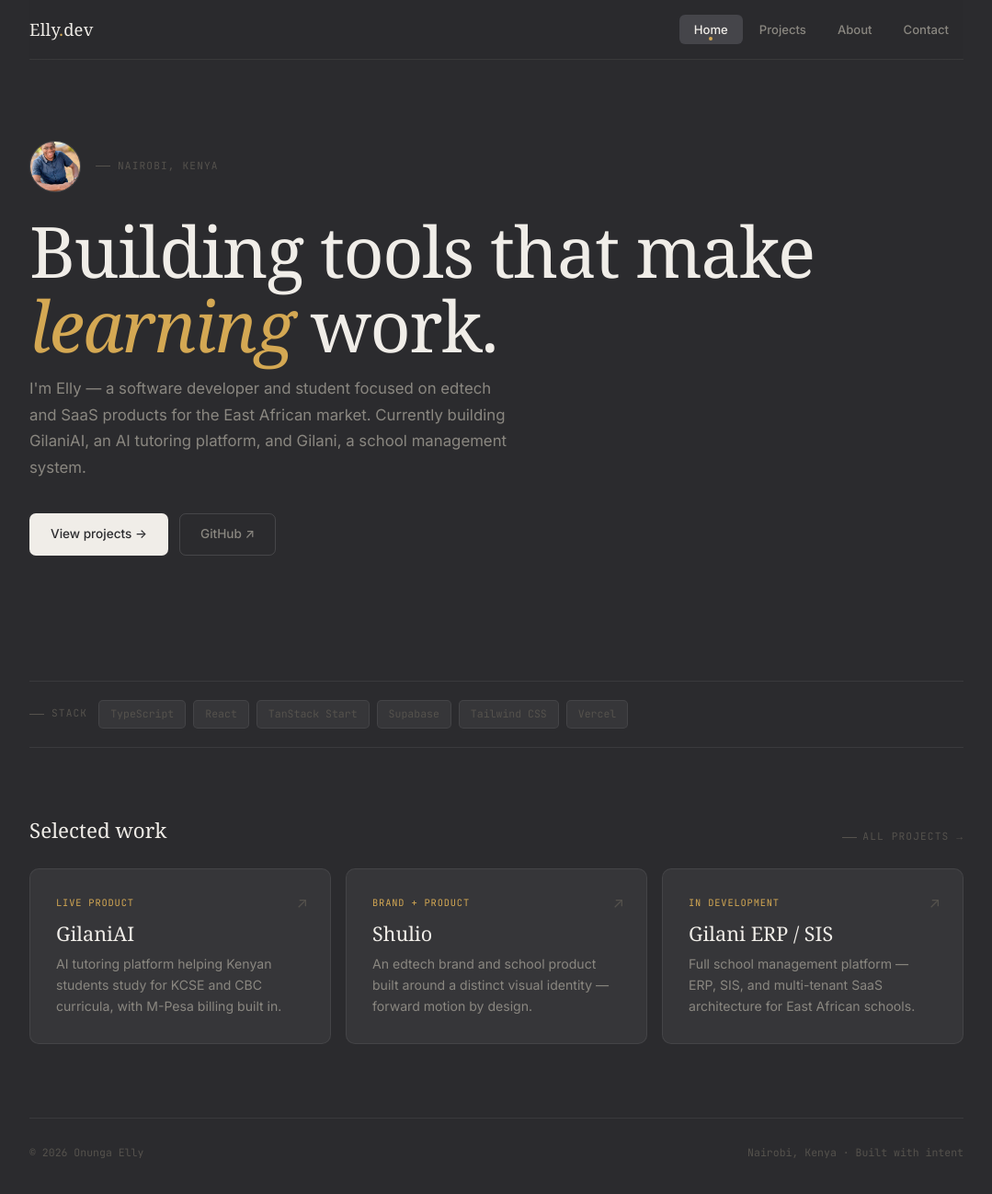
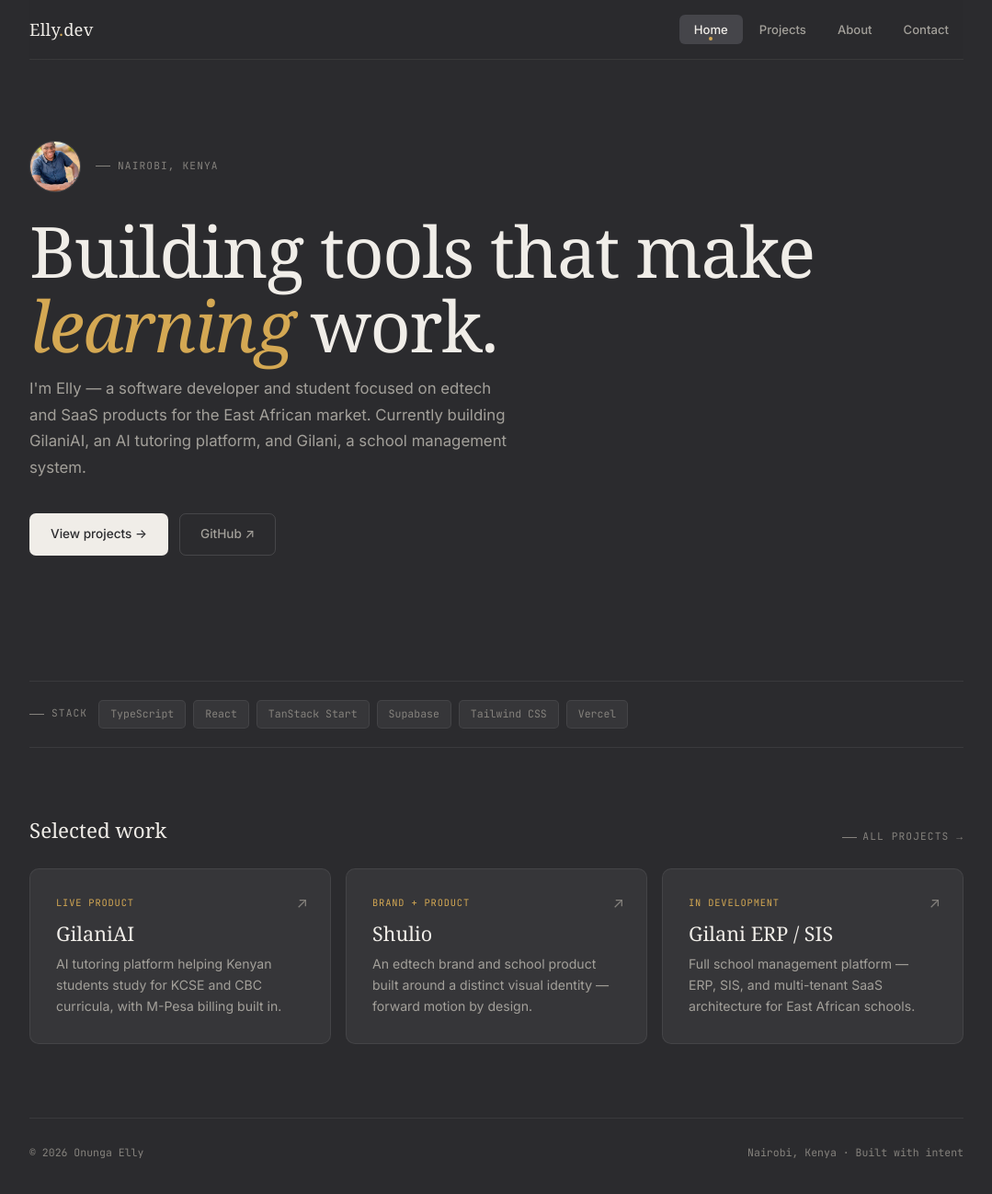
Before and after one commit to justolise/elly, a Jekyll site: the page built from index.html, in a window 1280 px wide and 1298 px high. Shown: the whole window at 92% size, without its empty margins (100-1179 px from the left). Built offline with Jekyll 4.4.1, drawn with Linux system fonts in a browser that asks for light colours; some web fonts are replaced.

Commit message:
Update skills and fix text contrast in light dark theme

```diff
--- a/_data/skills.yml
+++ b/_data/skills.yml
@@ -13,14 +13,17 @@
     - "Kotlin"
     - "Jetpack Compose"
     - "Git & GitHub"
+    - "Docker"
     - "Zustand"
 
 - title: "Product context"
   items:
     - "M-Pesa integration"
     - "KCSE / CBC curricula"
-    - "Multi-agent AI"
     - "Africa's Talking"
+    - "Agentic AI"
+    - "AI Automations"
+    - "Prompt Engineering"
 
 - title: "Design"
   items:
--- a/styles.css
+++ b/styles.css
@@ -6,8 +6,8 @@
     --border:    rgba(255,255,255,0.07);
     --border-hi: rgba(255,255,255,0.13);
     --text:      #f0ede8;
-    --text-2:    #8a8780;
-    --text-3:    #55524d;
+    --text-2:    #a3a09a;
+    --text-3:    #85827d;
     --accent:    #d4a853;
     --accent-2:  #a07840;
     --green:     #4ade80;
```
